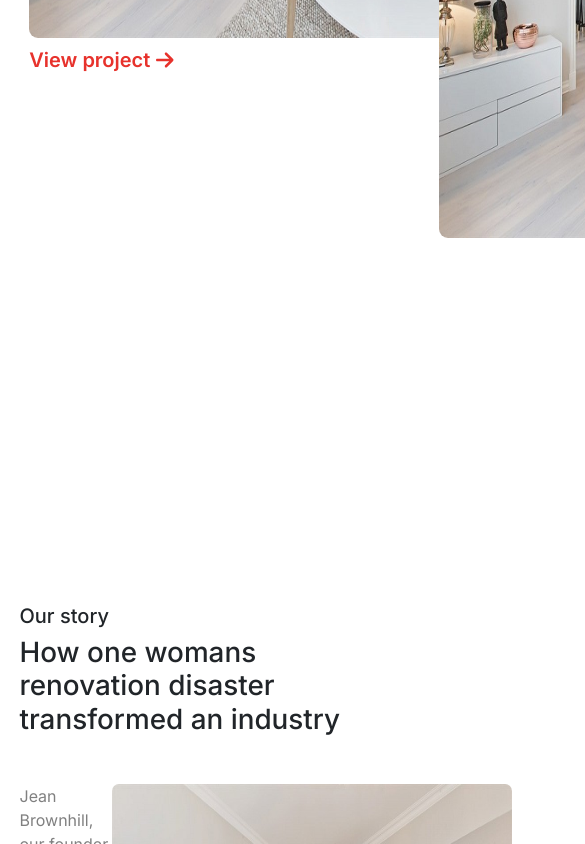
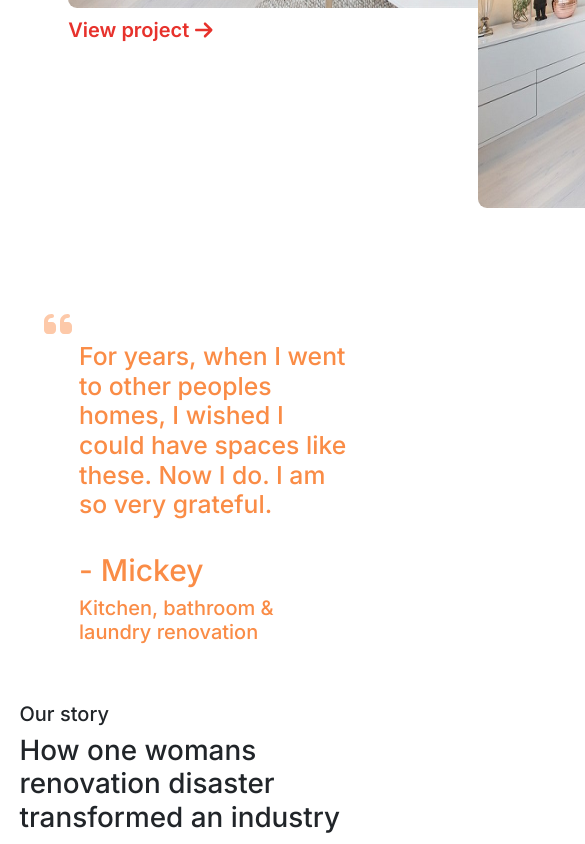
Before and after one commit to DevrMichael/zbc, a Next.js app: page / in a window 390 px wide. Shown: the part 2589-3433 px from the top of the page, 585 px wide, since content can reach past the window. Built offline with nearby package versions, Linux system fonts and the light colour scheme.

Commit message:
Update featured project styles for small screens

```diff
--- a/components/FeaturedProject/FeaturedProject.module.scss
+++ b/components/FeaturedProject/FeaturedProject.module.scss
@@ -55,3 +55,29 @@
     }
   }
 }
+
+@media screen and (max-width: 1360px) {
+  .container {
+    display: unset;
+
+    .textContainer {
+      padding-top: 40px;
+      width: 80%;
+      margin: auto;
+
+      h3 {
+        font-size: 30px;
+      }
+
+      h5 {
+        font-size: 20px;
+      }
+    }
+  }
+
+  .imagesContainer {
+    width: 65%;
+    margin: auto;
+    padding-block: 60px;
+  }
+}
```
